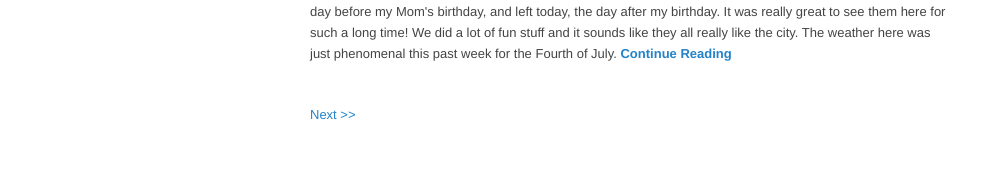
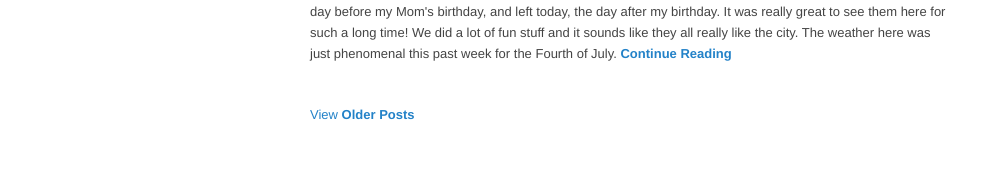
Before and after one commit to mbmccormick/mbmccormick.github.io, a Jekyll site: the page built from index.html, in a window 1280 px wide. Shown: the part 1944-2116 px from the top of the page, without its empty margins (0-982 px from the left). Built offline with Jekyll 4.4.1, drawn with Linux system fonts in a browser that asks for light colours; Markdown is read by kramdown in place of the engine named in the settings; the list of posts is cut into pages by our own code.

Commit message:
Edited index.html via GitHub

```diff
--- a/index.html
+++ b/index.html
@@ -24,12 +24,12 @@
 <div class="pagination">
   {% if paginator.previous_page %}
     <span class="prev" align="left">
-      <a href="/page{{paginator.previous_page}}" class="previous">&lt;&lt; Previous</a>
+      <a href="/page{{paginator.previous_page}}" class="previous">View <b>Newer Posts</b></a>
     </span>
   {% endif %}
   {% if paginator.next_page %}
     <span class="next" align="right">
-      <a href="/page{{paginator.next_page}}" class="next ">Next &gt;&gt;</a>
+      <a href="/page{{paginator.next_page}}" class="next ">View <b>Older Posts</b></a>
     </span>
   {% endif %}
 </div>
```
